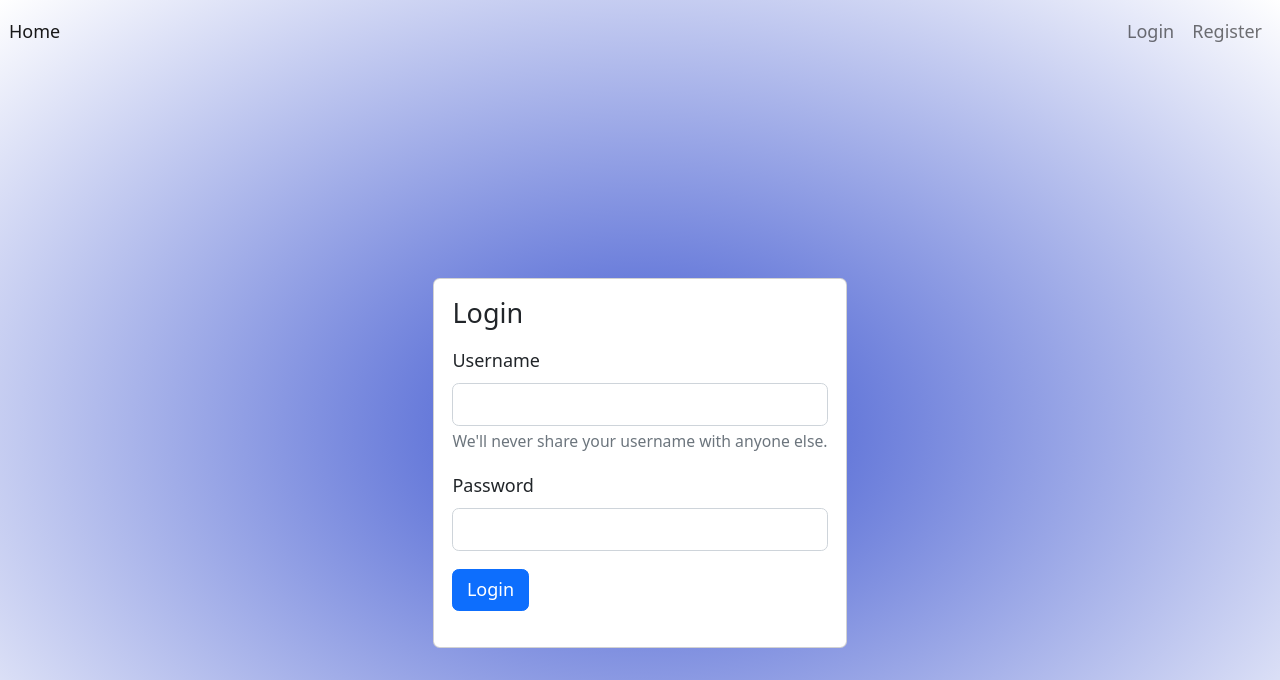
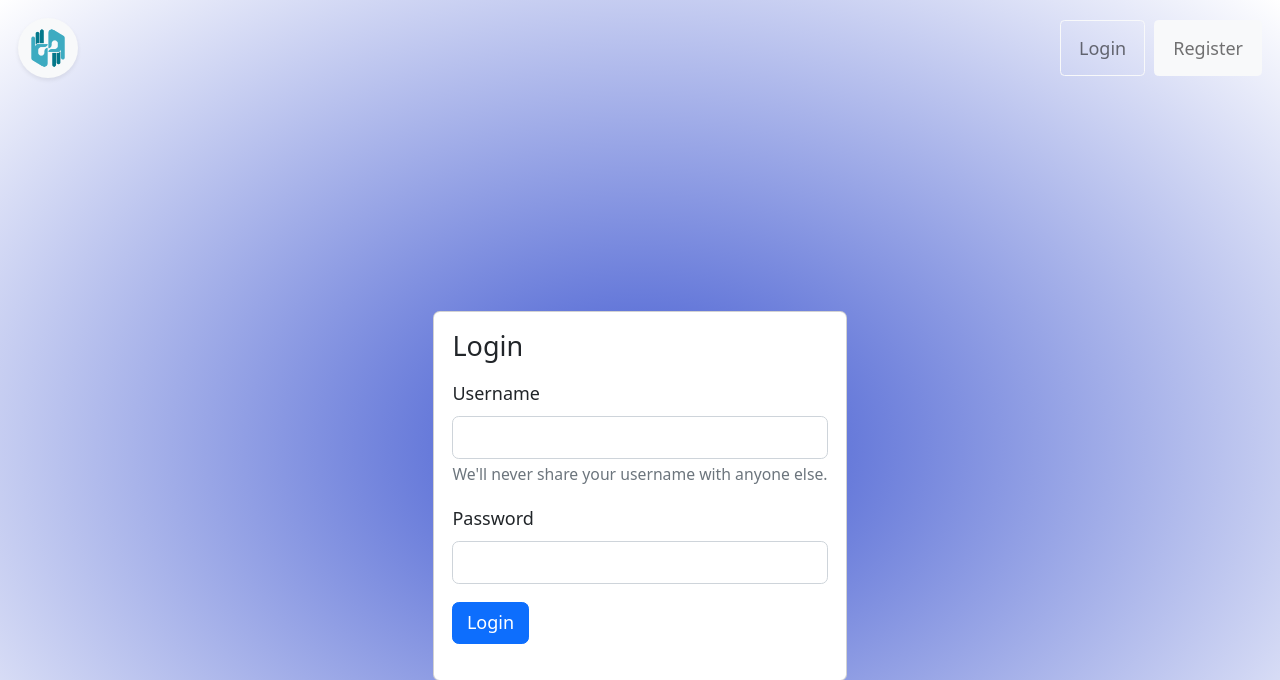
Before and after one commit to digipodium/django-bootstrap-htmx-template-2023, a Django app: page /accounts/login/ in a window 1280 px wide. Shown: the top 680 px of the page. Run offline with Django 4.2, Linux system fonts and the light colour scheme.

Commit message:
minor css fixes

```diff
--- a/templates/home.html
+++ b/templates/home.html
@@ -6,8 +6,10 @@
     body {
         background-color: #9ac6f2;
     }
+
     main {
-            min-height: 100vh;
+        min-height: 90vh;
+        max-width: 100vw;
         display: grid;
         place-items: center;
     }
--- a/templates/layout/base.html
+++ b/templates/layout/base.html
@@ -9,6 +9,7 @@
     <!-- Required meta tags -->
     <meta charset="utf-8">
     <meta name="viewport" content="width=device-width, initial-scale=1, shrink-to-fit=no">
+    <link rel="shortcut icon" href="{% static 'images/logo.png' %}" type="image/x-icon">
 
     <!-- Bootstrap CSS v5.2.1 -->
     <link href="https://cdn.jsdelivr.net/npm/bootstrap@5.2.1/dist/css/bootstrap.min.css" rel="stylesheet"
@@ -27,6 +28,8 @@
         href="{% static 'css/base_style.css' %}">
 
     <script src="{% static 'js/htmx.min.js' %}" defer="true"></script>
+
+
     {% block head %}{% endblock %}
 </head>
 
--- a/templates/partials/navigation.html
+++ b/templates/partials/navigation.html
@@ -1,20 +1,22 @@
-<nav class="navbar navbar-expand navbar-light bg-transparent">
+{% load static %}
+<nav class="navbar navbar-expand navbar-light bg-transparent px-2">
     <ul class="nav navbar-nav">
         <li class="nav-item">
-            <a class="nav-link active" href="{% url 'home' %}" aria-current="page">Home <span
-                    class="visually-hidden">(current)</span></a>
+            <a class="nav-link active" href="{% url 'home' %}" aria-current="page">
+                <img src="{% static 'images/logo.png' %}" alt="" width="60" class="img-fluid rounded-5 bg-light shadow-sm" >
+                <span class="visually-hidden">(current)</span></a>
         </li>
     </ul>
     <ul class="nav navbar-nav ms-auto px-2">
         {% if user.is_authenticated %}
-        <li class="nav-item">
+        <li class="nav-item btn btn-sm btn-light fs-6">
             <a class="nav-link" href="{% url 'logout' %}">Logout</a>
         </li>
         {% else %}
-        <li class="nav-item">
+        <li class="nav-item btn btn-sm btn-outline-light me-2 fs-6">
             <a class="nav-link" href="{% url 'login' %}">Login</a>
         </li>
-        <li class="nav-item">
+        <li class="nav-item btn btn-sm btn-light fs-6">
             <a class="nav-link" href="{% url 'register' %}">Register</a>
         </li>
         {% endif %}
```
Also changed, not shown: assets/images/logo.png (added). Lines whose indentation alone changed are shown as unchanged.
